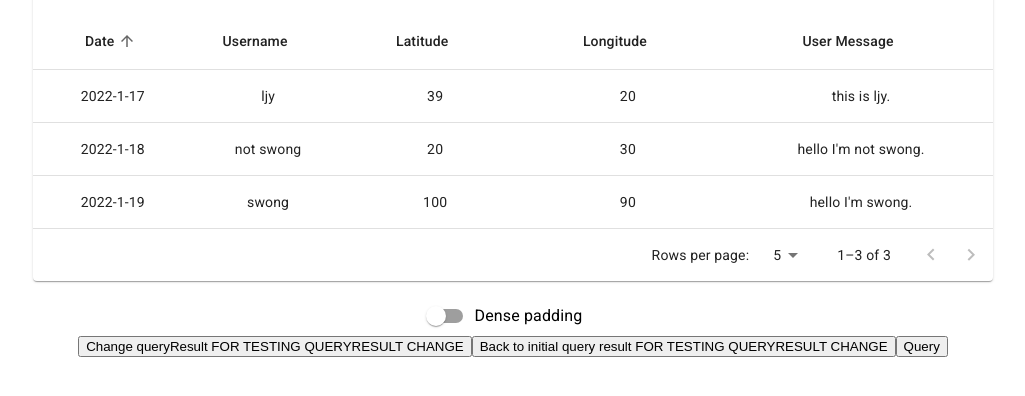
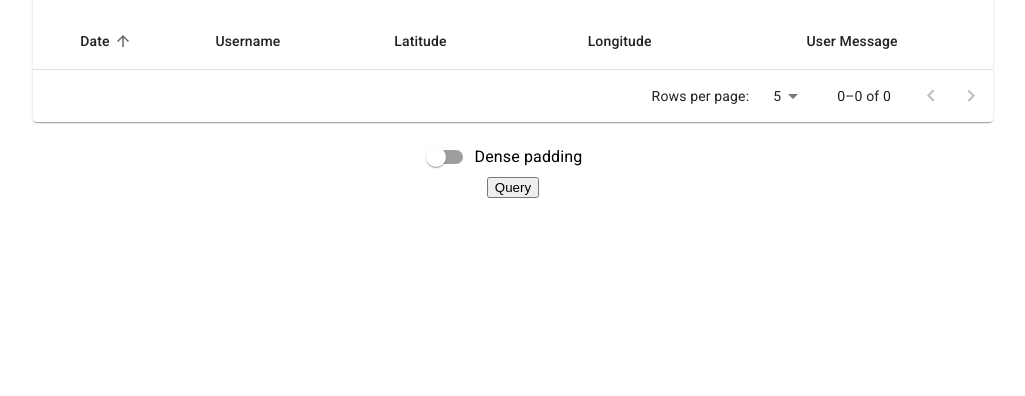
Before and after one commit to Yidi0213/comp410-teamA-web, a React (Create React App) app: page / in a window 1280 px wide. Shown: the part 144-540 px from the top of the page, without its empty margins (127-1152 px from the left). Built offline with nearby package versions, Linux system fonts and the light colour scheme.

Commit message:
Revert wrong changes and clean code

```diff
--- a/src/components/query/QueryPage.tsx
+++ b/src/components/query/QueryPage.tsx
@@ -19,30 +19,9 @@ export interface QueryResult {
     usrMsg: string;
 }
 
-/* The following block of OneResult definition is used as dummy data for development testing, delete this when enter production */
-const swong: QueryResult = {
-    userName: "swong",
-    location: { latitude: 100, longitude: 90 },
-    date: "2022-1-19",
-    usrMsg: "hello I'm swong."
-};
-const randomdude: QueryResult = {
-    userName: "not swong",
-    location: { latitude: 20, longitude: 30 },
-    date: "2022-1-18",
-    usrMsg: "hello I'm not swong."
-};
-const ljy: QueryResult = {
-    userName: "ljy",
-    location: { latitude: 39, longitude: 20 },
-    date: "2022-1-17",
-    usrMsg: "this is ljy."
-};
-/* The code above are dummy data */
-
 export const QueryPage = ()=>{
     const [queryFilter, setQueryFilter] = useState();
-    const [queryResult, setQueryResult] = useState<QueryResult[]>([swong, randomdude,ljy]);
+    const [queryResult, setQueryResult] = useState<QueryResult[]>([]);
 
     function transformJSONtoAPI() {
         let body = { AND: Array<any>() };
@@ -171,7 +150,7 @@ export const QueryPage = ()=>{
     const queryAPI = () => {
         //@ts-ignore
         const requestOptions = {
-            method: 'GET',
+            method: 'POST',
             headers: { 'Content-Type': 'application/json' },
             body: JSON.stringify(transformJSONtoAPI())
         };
@@ -187,8 +166,6 @@ export const QueryPage = ()=>{
                 <Result results={queryResult} />
             </div>
 
-            <button onClick={() => setQueryResult([ljy])}>Change queryResult FOR TESTING QUERYRESULT CHANGE</button>
-            <button onClick={() => setQueryResult([swong, randomdude])}>Back to initial query result FOR TESTING QUERYRESULT CHANGE</button>
             <button onClick={queryAPI}>Query</button>
         </div>
     );
```
